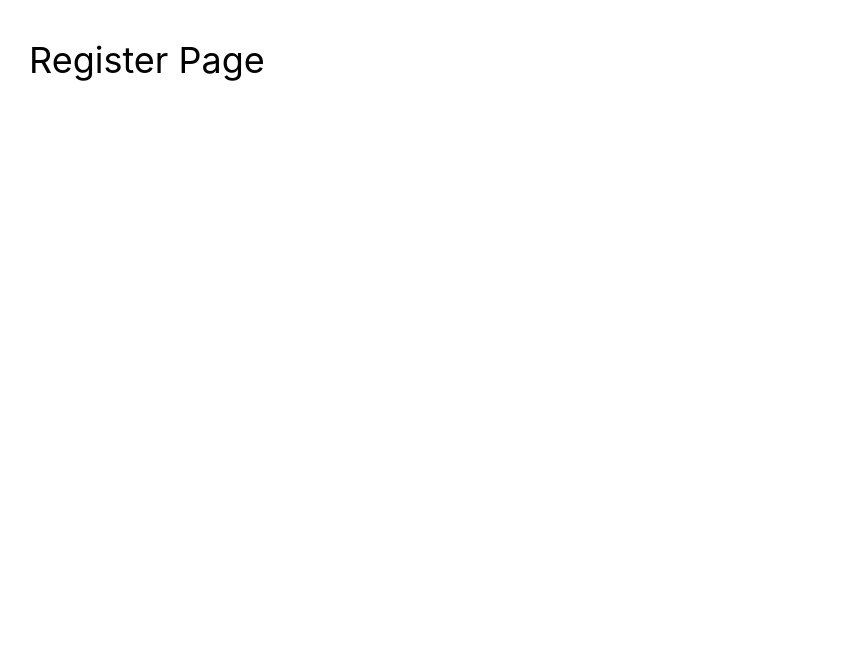
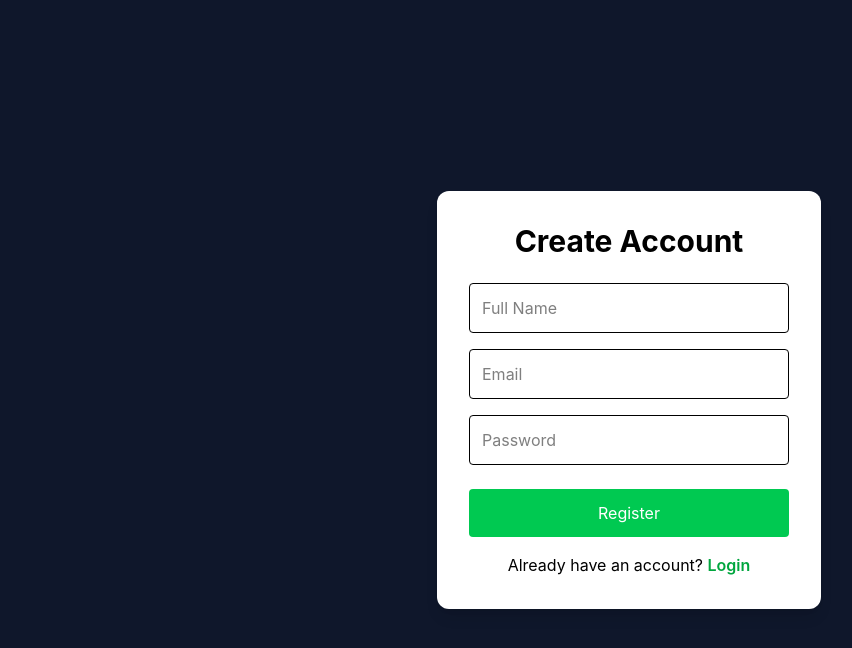
Before and after one commit to Ayush0425/ExpenseOs, a React (Vite) app in the folder client/: page /register in a window 1280 px wide. Shown: the top 648 px of the page, without its empty margins (11-863 px from the left). Built offline with nearby package versions, Linux system fonts and the light colour scheme.

Commit message:
Configure frontend for production API

```diff
--- /dev/null
+++ b/client/src/api/axios.js
@@ -0,0 +1,8 @@
+
+import axios from "axios";
+
+const api = axios.create({
+  baseURL: "https://expenseos-api.onrender.com/api",
+});
+
+export default api;
--- a/client/src/pages/Dashboard.jsx
+++ b/client/src/pages/Dashboard.jsx
@@ -1,6 +1,6 @@
 import { useEffect, useState } from "react";
 import { useNavigate } from "react-router-dom";
-import axios from "axios";
+import api from "../api/axios";
 import Sidebar from "../components/Sidebar";
 import ExpenseChart from "../components/ExpenseChart";
 
@@ -16,14 +16,11 @@ function Dashboard() {
     try {
       const token = localStorage.getItem("token");
 
-      const response = await axios.get(
-        "http://localhost:5000/api/expenses/dashboard",
-        {
-          headers: {
-            Authorization: `Bearer ${token}`,
-          },
-        }
-      );
+      const response = await api.get("/expenses/dashboard", {
+        headers: {
+          Authorization: `Bearer ${token}`,
+        },
+      });
 
       setDashboard(response.data.dashboard);
     } catch (error) {
@@ -88,9 +85,6 @@ function Dashboard() {
         <div className="bg-white rounded-2xl shadow-lg p-6">
           <h2 className="text-2xl font-bold mb-6">
             Recent Expenses
-            <div className="mt-10">
-  <ExpenseChart data={dashboard.categorySummary} />
-</div>
           </h2>
 
           {dashboard.recentExpenses.length === 0 ? (
@@ -120,6 +114,11 @@ function Dashboard() {
             ))
           )}
         </div>
+
+        {/* Expense Chart */}
+        <div className="mt-10">
+          <ExpenseChart data={dashboard.categorySummary} />
+        </div>
       </div>
     </div>
   );
--- a/client/src/pages/ExpenseList.jsx
+++ b/client/src/pages/ExpenseList.jsx
@@ -1,5 +1,5 @@
 import { useEffect, useState } from "react";
-import axios from "axios";
+import api from "../api/axios";
 import toast from "react-hot-toast";
 import { useNavigate } from "react-router-dom";
 
@@ -15,14 +15,11 @@ function ExpenseList() {
     try {
       const token = localStorage.getItem("token");
 
-      const response = await axios.get(
-        "http://localhost:5000/api/expenses",
-        {
+      const response = await api.get("/expenses", {
         headers: {
           Authorization: `Bearer ${token}`,
         },
-        }
-      );
+      });
 
       setExpenses(response.data.expenses);
     } catch (error) {
@@ -36,19 +33,14 @@ function ExpenseList() {
     try {
       const token = localStorage.getItem("token");
 
-      await axios.delete(
-        `http://localhost:5000/api/expenses/${id}`,
-        {
+      await api.delete(`/expenses/${id}`, {
         headers: {
           Authorization: `Bearer ${token}`,
         },
-        }
-      );
+      });
 
       toast.success("Expense Deleted");
-
       fetchExpenses();
-
     } catch (error) {
       toast.error("Delete Failed");
     }
@@ -56,13 +48,11 @@ function ExpenseList() {
 
   return (
     <div className="min-h-screen bg-slate-100 p-10">
-
       <h1 className="text-4xl font-bold mb-8">
         All Expenses
       </h1>
 
       <div className="bg-white rounded-xl shadow">
-
         {expenses.length === 0 ? (
           <p className="p-6 text-center">
             No expenses found.
@@ -84,7 +74,6 @@ function ExpenseList() {
               </div>
 
               <div className="flex items-center gap-6">
-
                 <span className="font-bold text-green-600">
                   ₹ {expense.amount}
                 </span>
@@ -98,16 +87,14 @@ function ExpenseList() {
 
                 <button
                   onClick={() => deleteExpense(expense._id)}
-                  className="text-red-600"
+                  className="text-red-600 hover:underline"
                 >
                   Delete
                 </button>
-
               </div>
             </div>
           ))
         )}
-
       </div>
     </div>
   );
--- a/client/src/pages/Expenses.jsx
+++ b/client/src/pages/Expenses.jsx
@@ -1,6 +1,6 @@
 import { useEffect, useState } from "react";
 import { useNavigate, useSearchParams } from "react-router-dom";
-import axios from "axios";
+import api from "../api/axios";
 import toast from "react-hot-toast";
 
 function Expenses() {
@@ -25,14 +25,11 @@ function Expenses() {
     try {
       const token = localStorage.getItem("token");
 
-      const response = await axios.get(
-        `http://localhost:5000/api/expenses/${expenseId}`,
-        {
-          headers: {
-            Authorization: `Bearer ${token}`,
-          },
-        }
-      );
+      const response = await api.get(`/expenses/${expenseId}`, {
+        headers: {
+          Authorization: `Bearer ${token}`,
+        },
+      });
 
       const expense = response.data.expense;
 
@@ -54,9 +51,8 @@ function Expenses() {
       const token = localStorage.getItem("token");
 
       if (expenseId) {
-        // Update Expense
-        await axios.put(
-          `http://localhost:5000/api/expenses/${expenseId}`,
+        await api.put(
+          `/expenses/${expenseId}`,
           {
             title,
             amount: Number(amount),
@@ -72,9 +68,8 @@ function Expenses() {
 
         toast.success("Expense Updated Successfully 🎉");
       } else {
-        // Add Expense
-        await axios.post(
-          "http://localhost:5000/api/expenses/add",
+        await api.post(
+          "/expenses/add",
           {
             title,
             amount: Number(amount),
@@ -94,9 +89,12 @@ function Expenses() {
       navigate("/expense-list");
     } catch (error) {
       console.log(error);
+
       toast.error(
         error.response?.data?.message ||
-          (expenseId ? "Failed to update expense" : "Failed to add expense")
+          (expenseId
+            ? "Failed to update expense"
+            : "Failed to add expense")
       );
     } finally {
       setLoading(false);
--- a/client/src/pages/Login.jsx
+++ b/client/src/pages/Login.jsx
@@ -1,6 +1,6 @@
 import { useState } from "react";
 import { useNavigate } from "react-router-dom";
-import axios from "axios";
+import api from "../api/axios";
 
 function Login() {
   const navigate = useNavigate();
@@ -10,8 +10,8 @@ function Login() {
 
   const handleLogin = async () => {
     try {
-      const response = await axios.post(
-        "http://localhost:5000/api/users/login",
+      const response = await api.post(
+        "/users/login",
         {
           email,
           password,
--- a/client/src/pages/Register.jsx
+++ b/client/src/pages/Register.jsx
@@ -1,5 +1,87 @@
+import { useState } from "react";
+import { useNavigate, Link } from "react-router-dom";
+import api from "../api/axios";
+import toast from "react-hot-toast";
+
 function Register() {
-  return <h1 className="text-4xl p-10">Register Page</h1>;
+  const navigate = useNavigate();
+
+  const [name, setName] = useState("");
+  const [email, setEmail] = useState("");
+  const [password, setPassword] = useState("");
+
+  const handleRegister = async (e) => {
+    e.preventDefault();
+
+    try {
+      await api.post("/users/register", {
+        name,
+        email,
+        password,
+      });
+
+      toast.success("Registration Successful 🎉");
+
+      navigate("/");
+    } catch (error) {
+      toast.error(
+        error.response?.data?.message || "Registration Failed"
+      );
+    }
+  };
+
+  return (
+    <div className="min-h-screen flex items-center justify-center bg-slate-900">
+      <div className="bg-white rounded-xl p-8 w-96 shadow-lg">
+        <h1 className="text-3xl font-bold text-center mb-6">
+          Create Account
+        </h1>
+
+        <form onSubmit={handleRegister}>
+          <input
+            type="text"
+            placeholder="Full Name"
+            className="w-full border p-3 rounded mb-4"
+            value={name}
+            onChange={(e) => setName(e.target.value)}
+          />
+
+          <input
+            type="email"
+            placeholder="Email"
+            className="w-full border p-3 rounded mb-4"
+            value={email}
+            onChange={(e) => setEmail(e.target.value)}
+          />
+
+          <input
+            type="password"
+            placeholder="Password"
+            className="w-full border p-3 rounded mb-6"
+            value={password}
+            onChange={(e) => setPassword(e.target.value)}
+          />
+
+          <button
+            type="submit"
+            className="w-full bg-green-500 text-white p-3 rounded hover:bg-green-600"
+          >
+            Register
+          </button>
+        </form>
+
+        <p className="text-center mt-4">
+          Already have an account?{" "}
+          <Link
+            to="/"
+            className="text-green-600 font-semibold hover:underline"
+          >
+            Login
+          </Link>
+        </p>
+      </div>
+    </div>
+  );
 }
 
 export default Register;
```
Lines whose indentation alone changed are shown as unchanged.
